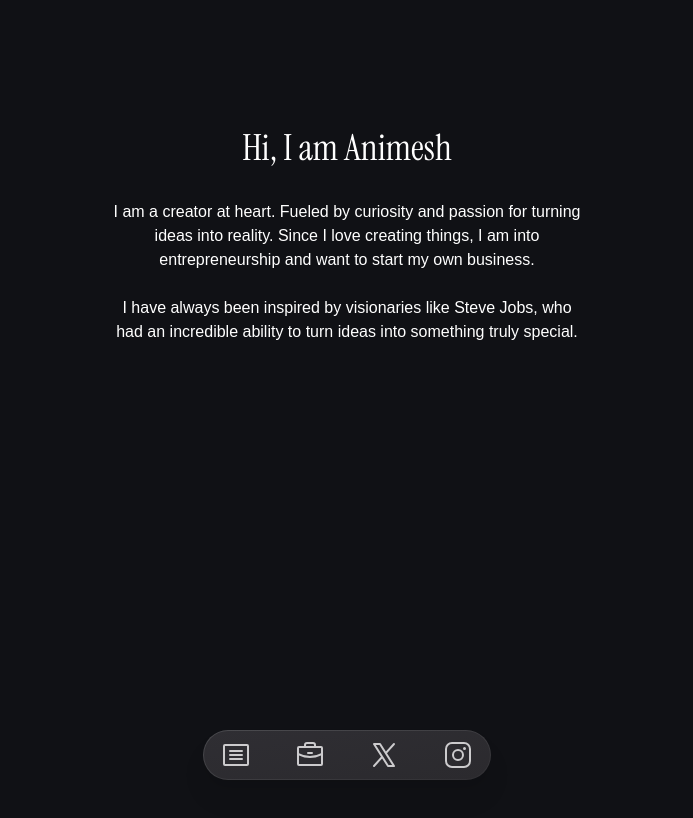
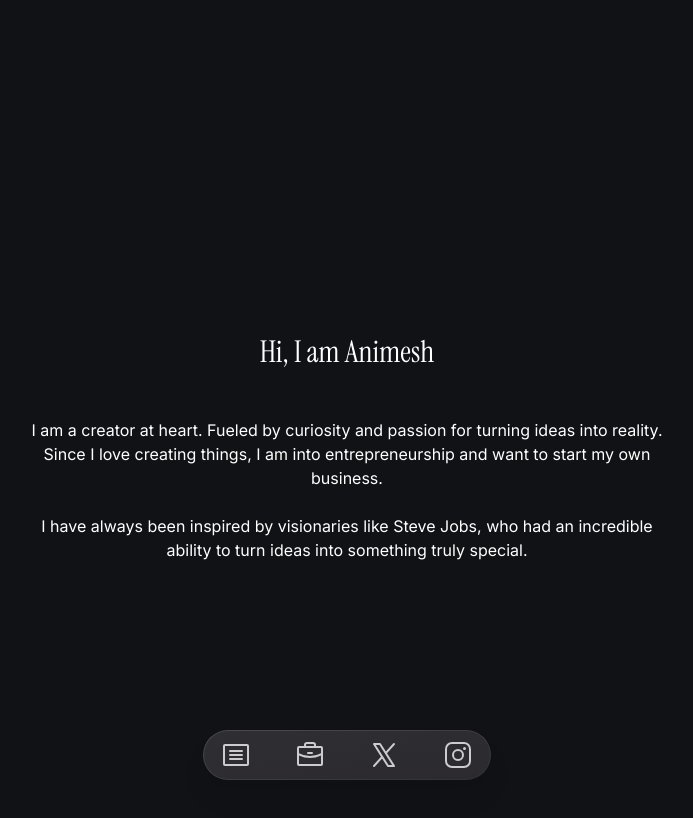
Before and after one commit to animeshkanso/portv2, a Next.js app: page / in a window 1280 px wide. Shown: the top 818 px of the page, without its empty margins (293-986 px from the left). Built offline with nearby package versions, Linux system fonts and the light colour scheme.

Commit message:
modified:   app/layout.js 	modified:   app/letters/page.js 	modified:   app/page.js 	modified:   components/Mainbody.jsx 	modified:   components/Navbar.jsx 	modified:   tailwind.config.js

```diff
--- a/app/layout.js
+++ b/app/layout.js
@@ -14,18 +14,11 @@ export default function RootLayout({ children }) {
   return (
     <html lang="en">
       <head>
-        <meta name="viewport" content="width=device-width, initial-scale=1.0" />
+      <meta name="viewport" content="width=device-width, initial-scale=1" />
       </head>
-      <body className={`${inter.className} bg-[#101115] min-h-screen text-white`}>
-        <ScrollProgressBar />
-        <div className="flex flex-col min-h-screen">
-          <main className="flex-grow flex flex-col items-center justify-center">
-            {children}
-          </main>
-          <footer className="flex justify-center py-4">
-            <Navbar />
-          </footer>
-        </div>
+      <body className={`${inter.className} bg-[#111216]`}>
+        {children}
+        <Navbar />
       </body>
     </html>
   );
--- a/app/letters/page.js
+++ b/app/letters/page.js
@@ -1,6 +1,10 @@
 const page = () => {
     return (
-      <div className="">Letter</div>
+      <div className="bg-black flex w-full h-screen">
+        <div className="text-black bg-gray-300 w-[500px] h-screen">
+          Letter
+        </div>
+      </div>
     )
   }
 
--- a/app/page.js
+++ b/app/page.js
@@ -1,18 +1,34 @@
+"use client"
+
 import MainBody from "@/components/Mainbody";
+import { useEffect } from "react";
 
 const Page = () => {
+  useEffect(() => {
+    const script = document.createElement("script");
+    script.src = "https://eocampaign1.com/form/4ff3aef6-6246-11ef-8105-ad79920049ca.js";
+    script.async = true;
+    script.setAttribute("data-form", "4ff3aef6-6246-11ef-8105-ad79920049ca");
+    document.body.appendChild(script);
+
+    return () => {
+      document.body.removeChild(script);
+    };
+  }, []);
+
   return (
-    <div className="flex flex-col items-center justify-start min-h-screen mt-32 px-4 w-full">
-      <div className="flex flex-col items-center justify-center w-full">
-        <p className="font-instrument text-4xl sm:text-5xl text-center">Hi, I am Animesh</p>
-        <p className="text-center mt-8 sm:mt-16 text-base sm:text-lg font-outfit max-w-[476px]">
-          I am a creator at heart. Fueled by curiosity and passion for turning ideas into reality. Since I love creating things, I am into entrepreneurship and want to start my own business.
-          <br /><br />
-          I have always been inspired by visionaries like Steve Jobs, who had an incredible ability to turn ideas into something truly special.
-        </p>
+    <MainBody>
+      <div className="mt-24">
+        <div className="flex flex-col justify-center items-center text-white">
+          <p className="font-instrument text-3xl sm:text-5xl">Hi, I am Animesh</p>
+          <p className="text-center w-full max-w-[640px] mt-12 text-base sm:text-lg">
+            I am a creator at heart. Fueled by curiosity and passion for turning ideas into reality. Since I love creating things, I am into entrepreneurship and want to start my own business.
+            <br /><br />
+            I have always been inspired by visionaries like Steve Jobs, who had an incredible ability to turn ideas into something truly special.
+          </p>
+        </div>
       </div>
-      {/* <MainBody /> */}
-    </div>
+    </MainBody>
   );
 };
 
--- a/components/Mainbody.jsx
+++ b/components/Mainbody.jsx
@@ -1,12 +1,10 @@
 "use client";
-const MainBody = () => {
+
+const MainBody = ({ children }) => {
   return (
-    <main className=" w-[1058px] p-4 mt-40 left-20 font-outfit">
-      <h1 className="text-2xl font-semibold mb-4">
-        What is the purpose of all of this?
-      </h1>
-      {/* Add more content here */}
-    </main>
+    <section className="w-[1058px] max-w-[1058px] min-h-screen flex items-center justify-center mx-auto text-white">
+      {children}
+    </section>
   );
 };
 
--- a/components/Navbar.jsx
+++ b/components/Navbar.jsx
@@ -9,7 +9,7 @@ const Navbar = () => {
   const isActive = (path) => pathname === path;
 
   return (
-    <div className="fixed bottom-5 bg-gradient-to-br from-[#4b4b4f] to-[#313034] rounded-full p-0.3 min-w-72 drop-shadow-xl">
+    <div className="z-20 fixed bottom-5 left-1/2 transform -translate-x-1/2 bg-gradient-to-br from-[#4b4b4f] to-[#313034] rounded-full p-0.3 min-w-72 drop-shadow-xl">
       <div className="flex h-full w-full items-center bg-gradient-to-br from-[#2f2e33] to-[#2b2a2e] text-white rounded-full px-4 py-2 gap-3 justify-between">
 
         <a href="/letters" className="relative flex items-center justify-center font-semibold">
--- a/tailwind.config.js
+++ b/tailwind.config.js
@@ -7,7 +7,8 @@ module.exports = {
   ],
   theme: {
     screens: {
-      'cu': '1520px'
+      // Existing breakpoints like 'sm', 'md', etc., will be here
+      'cu': '1080px', // Custom breakpoint for 'cu'
     },
     extend: {
       backgroundImage: {
```
